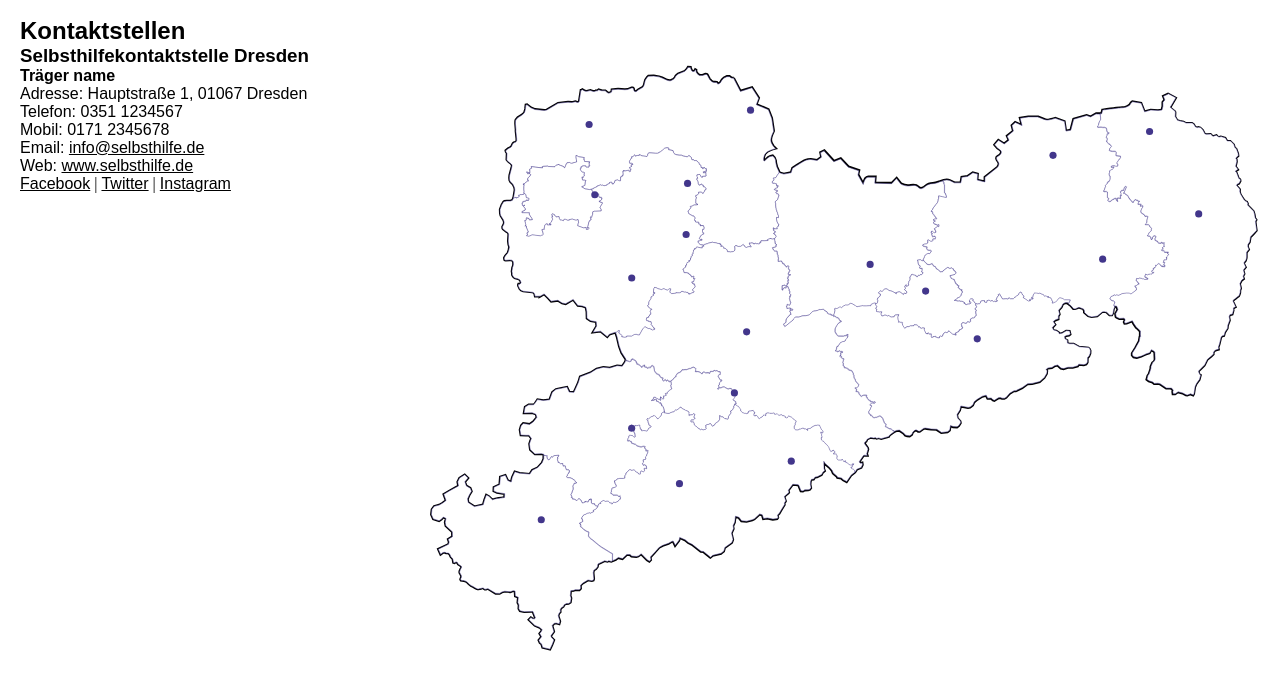
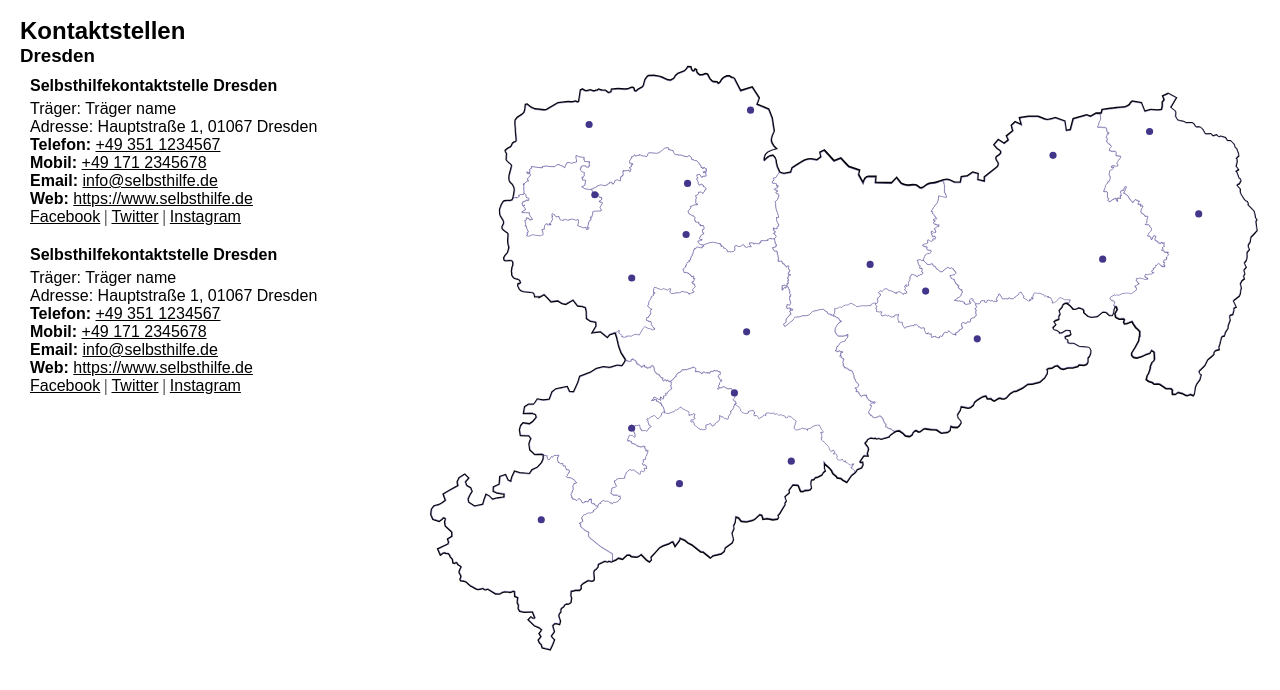
Before and after one commit to es-sn/selbsthilfe-sachsen-karte, a plain HTML site: page index.html in a window 1280 px wide. Shown: the part 78-768 px from the top of the page. Drawn offline with Linux system fonts and the light colour scheme.

Commit message:
Dynamically render contact points from JSON
Added app.js to fetch and render contact points from a JSON file using a template. Updated index.html to remove static contact point markup, add a template for dynamic rendering, and include the new script. Improved style.css with basic styling for contact point elements.

```diff
--- /dev/null
+++ b/app.js
@@ -0,0 +1,68 @@
+document.addEventListener('DOMContentLoaded', () => {
+  const contactPointsContainer = document.getElementById('contact-points');
+  const template = document.getElementById('contact-point-template');
+
+  fetch('contact-points.json')
+    .then(response => response.json())
+    .then(data => {
+      contactPointsContainer.innerHTML = '<h2>Kontaktstellen</h2>'; // Clear existing content
+
+      for (const countyKey in data) {
+        const county = data[countyKey];
+        if (county.contactPoints && county.contactPoints.length > 0) {
+          const countyName = document.createElement('h3');
+          countyName.textContent = county.fullName;
+          contactPointsContainer.appendChild(countyName);
+
+          county.contactPoints.forEach(point => {
+            const clone = template.content.cloneNode(true);
+
+            // Helper function to set text content
+            const setText = (selector, text) => {
+              const element = clone.querySelector(selector);
+              if (element) element.textContent = text;
+            };
+
+            // Helper function to set links
+            const setLink = (selector, href, protocol = '') => {
+              const link = clone.querySelector(selector);
+              if (link) {
+                if (href) {
+                  link.href = `${protocol}${href}`;
+                  link.textContent = href;
+                } else {
+                  link.parentElement.style.display = 'none';
+                }
+              }
+            };
+
+            setText('.name', point.name);
+            setText('.carrier', `Träger: ${point.carrier}`);
+            setText('.address', `Adresse: ${point.address.street}, ${point.address.postalCode} ${point.address.city}`);
+
+            setLink('.phone', point.contact.phone, 'tel:');
+            setLink('.mobile', point.contact.mobile, 'tel:');
+            setLink('.email', point.contact.email, 'mailto:');
+            setLink('.web', point.contact.web, 'https://');
+
+            const socialContainer = clone.querySelector('.social');
+            const socialLinks = [];
+            if (point.social) {
+                if (point.social.facebook) socialLinks.push(`<a href="${point.social.facebook}" target="_blank">Facebook</a>`);
+                if (point.social.twitter) socialLinks.push(`<a href="${point.social.twitter}" target="_blank">Twitter</a>`);
+                if (point.social.instagram) socialLinks.push(`<a href="${point.social.instagram}" target="_blank">Instagram</a>`);
+            }
+
+            if(socialLinks.length > 0) {
+                socialContainer.innerHTML = socialLinks.join(' | ');
+            } else if (socialContainer) {
+                socialContainer.style.display = 'none';
+            }
+
+            contactPointsContainer.appendChild(clone);
+          });
+        }
+      }
+    })
+    .catch(error => console.error('Error fetching contact points:', error));
+});
--- a/index.html
+++ b/index.html
@@ -13,25 +13,27 @@
   <div class="content-wrapper">
     <div id="contact-points">
       <h2>Kontaktstellen</h2>
-      <div class="contact-point">
-          <h3>Selbsthilfekontaktstelle Dresden</h3>
-          <h4>Träger name</h4>
-          <p>Adresse: Hauptstraße 1, 01067 Dresden</p>
-          <p>Telefon: 0351 1234567</p>
-          <p>Mobil: 0171 2345678</p>
-          <p>Email: <a href="mailto"> info@selbsthilfe.de</a></p>
-          <p>Web: <a href="http://www.selbsthilfe.de" target="_blank">www.selbsthilfe.de</a></p>
-          <social>
-              <a href="https://www.facebook.com/selbsthilfe" target="_blank">Facebook</a> |
-              <a href="https://twitter.com/selbsthilfe" target="_blank">Twitter</a> |
-              <a href="https://www.instagram.com/selbsthilfe" target="_blank">Instagram</a>
-          </social>
-      </div>
+      <!-- The contact points will be loaded here -->
     </div>
     <div id="map-container">
       <object type="image/svg+xml" data="assets/map.svg" id="sachsen-map"></object>
     </div>
   </div>
 </main>
+
+<template id="contact-point-template">
+    <div class="contact-point">
+        <h4 class="name"></h4>
+        <p class="carrier"></p>
+        <p class="address"></p>
+        <p class="phone-container"><strong>Telefon:</strong> <a class="phone"></a></p>
+        <p class="mobile-container"><strong>Mobil:</strong> <a class="mobile"></a></p>
+        <p class="email-container"><strong>Email:</strong> <a class="email"></a></p>
+        <p class="web-container"><strong>Web:</strong> <a class="web" target="_blank"></a></p>
+        <social class="social"></social>
+    </div>
+</template>
+
+<script src="app.js"></script>
 </body>
 </html>
--- a/style.css
+++ b/style.css
@@ -84,3 +84,12 @@ main h1, main p {
         padding-right: 0;
     }
 }
+
+.contact-point{
+    padding: 10px;
+
+}
+.contact-point h4{
+    margin-bottom: 5px;
+
+}
```
